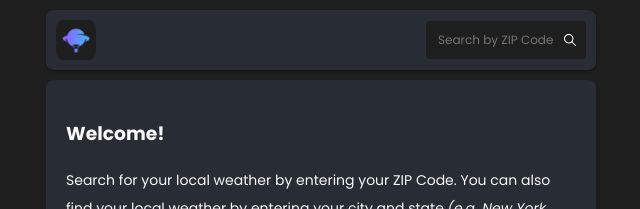
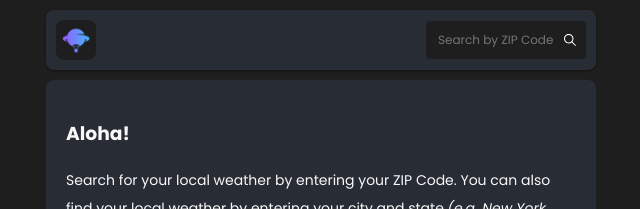
Before and after one commit to davidkim10/react-weather-app, a React (Create React App) app: page / in a window 1280 px wide. Shown: the top 209 px of the page, without its empty margins (319-959 px from the left). Built offline with nearby package versions, Linux system fonts and the light colour scheme.

Commit message:
Changed greeting

```diff
--- a/src/components/EmptyState/EmptyState.tsx
+++ b/src/components/EmptyState/EmptyState.tsx
@@ -3,7 +3,7 @@ import React from 'react';
 export const EmptyState: React.FC = () => {
   return (
     <div className="state-empty forecast-card" style={{ padding: '20px' }}>
-      <h3>Welcome!</h3>
+      <h3>Aloha!</h3>
       <p style={{ lineHeight: 2, fontSize: '14px' }}>
         Search for your local weather by entering your ZIP Code. You can also find your
         local weather by entering your city and state <em>(e.g. New York, NY)</em>.
```
